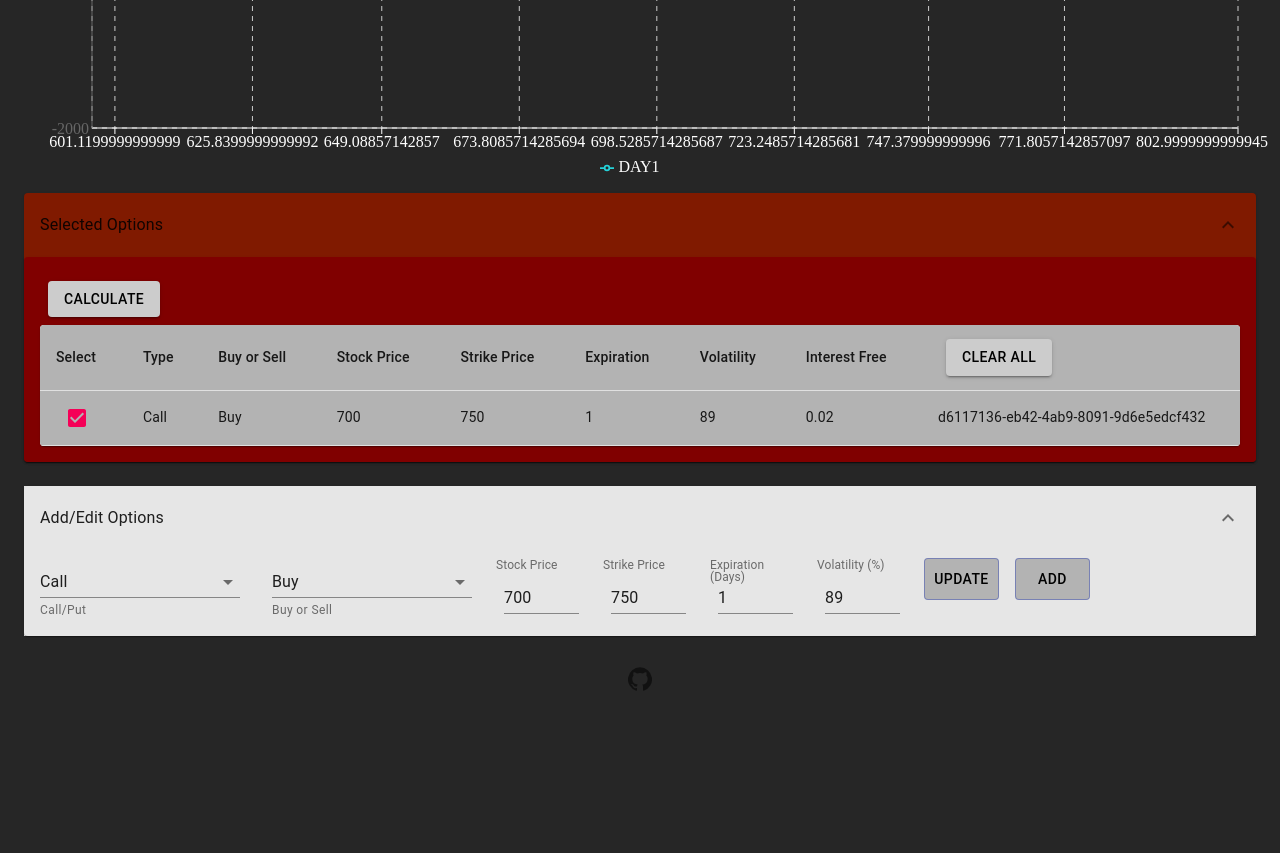
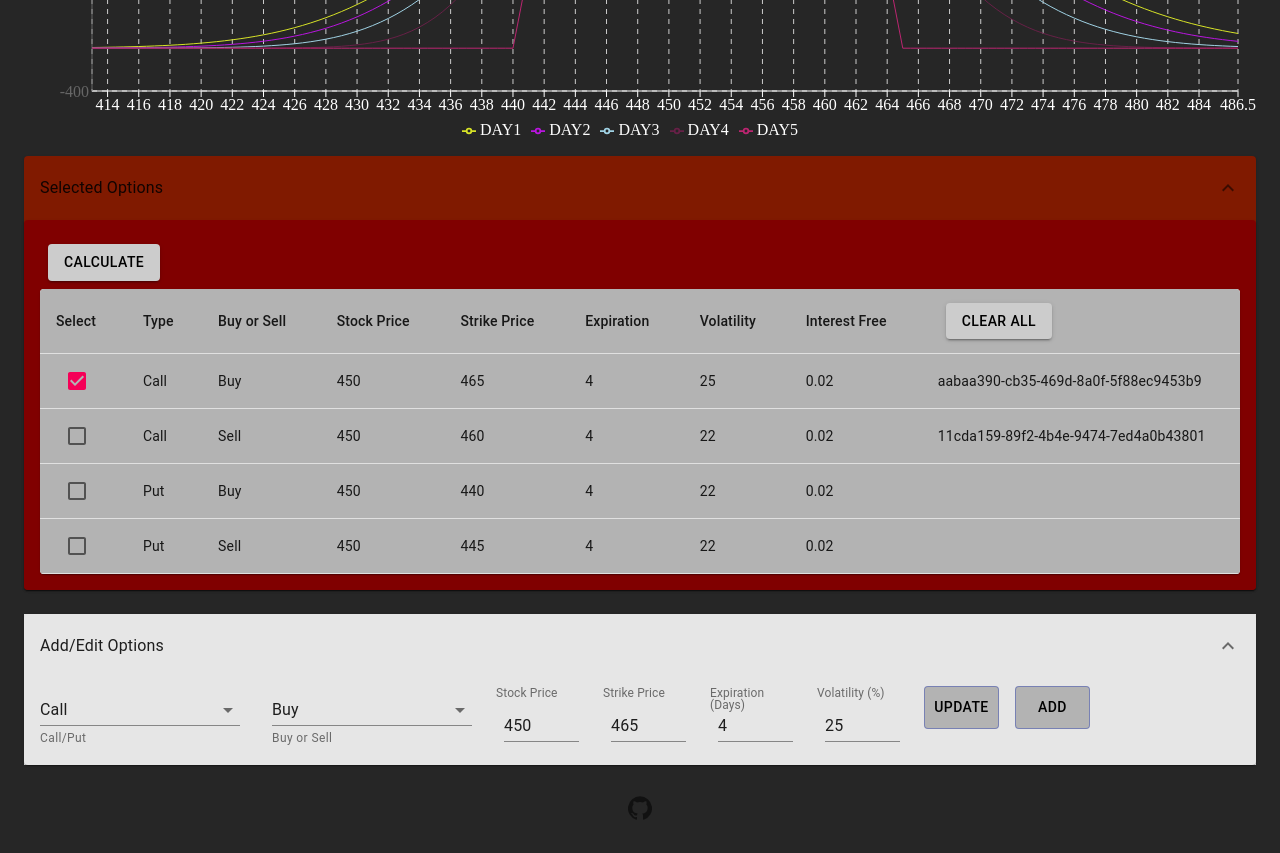
Before and after one commit to Joas3068/OptionsProfitCalculator, a React (Create React App) app: page / in a window 1280 px wide. Shown: the part 560-1413 px from the top of the page. Before the commit the page ends 1284 px from the top, so only its background shows below. Built offline with nearby package versions, Linux system fonts and the light colour scheme.

Commit message:
Small changes to graph, and datapoint

```diff
--- a/src/Chart.js
+++ b/src/Chart.js
@@ -59,6 +59,7 @@ export default class Chart extends React.Component {
     var xAxis = [];
     var formatedData = [];
     var getBreakEven = [];
+    var xMin=0,xMax=0;
     if(this.props.formattedData.length === 0)
     {
       var result = this.props.checksList.find((obj) => {
@@ -78,9 +79,11 @@ export default class Chart extends React.Component {
     }
     else{
       formatedData = this.props.formattedData
-      for (let i = 0; i < formatedData.length; i++) {
-        xAxis.push(formatedData[i].x);
-      }
+      xMin = formatedData[0].x;
+      xMax = formatedData[formatedData.length-1].x;
+      // for (let i = 0; i < formatedData.length; i++) {
+      //   xAxis.push(formatedData[i].x);
+      // }
     }
     // var result = this.props.checksList.find((obj) => {
     //   return obj.GUID === this.props.currentEditGuid;
@@ -99,9 +102,6 @@ export default class Chart extends React.Component {
     //    formatedData = fMat(result);
     //    getBreakEven = getBreakEvens(formatedData);
     // }
-
-    var a = this.props.checksList;
-
     return (
       <div style={{ width: "100%", height: 700 }}>
         <ResponsiveContainer>
@@ -125,7 +125,7 @@ export default class Chart extends React.Component {
               //tickSize={1}
               // type="number"
 
-              domain={[xAxis]}
+              domain={[{xMin},{xMax}]}
             />
             <YAxis minTickGap={0} tickSize={1} />
             <Legend formatter={this.renderColorfulLegendText} />
@@ -153,7 +153,7 @@ export default class Chart extends React.Component {
                 />
               }
             /> */}
-            {PlotBreakEvens(getBreakEven)}
+            {/* {PlotBreakEvens(getBreakEven)} */}
             <Tooltip
               //viewBox={{ x: 0, y: 0, width: 400, height: 400 }}
               position={{ x: 400, y: 0 }}
--- a/src/pages/ParentComp.js
+++ b/src/pages/ParentComp.js
@@ -106,11 +106,62 @@ const mainObj = [
   {
     type: "call",
     buySell: "buy",
-    stockPrice: 700,
-    strikePrice: 750,
-    expiration: 1,
+    stockPrice: 450,
+    strikePrice: 465,
+    expiration: 4,
     interestFree: 0.02,
-    volatility: 89,
+    volatility: 25,
+    greeks: [
+      { volatility: "55%", delta: ".5", amount: 3 },
+      { volatility: "59%", delta: ".2", amount: 1 },
+    ],
+    GUID: "",
+    isEditing: false,
+    priceArray: TempPrice,
+    breakEvens:[],
+  },
+  {
+    type: "call",
+    buySell: "sell",
+    stockPrice: 450,
+    strikePrice: 460,
+    expiration: 4,
+    interestFree: 0.02,
+    volatility: 22,
+    greeks: [
+      { volatility: "55%", delta: ".5", amount: 3 },
+      { volatility: "59%", delta: ".2", amount: 1 },
+    ],
+    GUID: "",
+    isEditing: false,
+    priceArray: TempPrice,
+    breakEvens:[],
+  },
+  {
+    type: "put",
+    buySell: "buy",
+    stockPrice: 450,
+    strikePrice: 440,
+    expiration: 4,
+    interestFree: 0.02,
+    volatility: 22,
+    greeks: [
+      { volatility: "55%", delta: ".5", amount: 3 },
+      { volatility: "59%", delta: ".2", amount: 1 },
+    ],
+    GUID: "",
+    isEditing: false,
+    priceArray: TempPrice,
+    breakEvens:[],
+  },
+   {
+    type: "put",
+    buySell: "sell",
+    stockPrice: 450,
+    strikePrice: 445,
+    expiration: 4,
+    interestFree: 0.02,
+    volatility: 22,
     greeks: [
       { volatility: "55%", delta: ".5", amount: 3 },
       { volatility: "59%", delta: ".2", amount: 1 },
@@ -126,6 +177,7 @@ export class ParentComp extends React.Component {
   constructor(props) {
     super(props);
     mainObj[0].GUID = this.uuidv4(); //create first entry with new GUID
+    mainObj[1].GUID = this.uuidv4();
     this.state = {
       checksList: mainObj, //current options
       currentEditGuid: mainObj[0].GUID, //GUID to access checksList
@@ -272,6 +324,7 @@ export class ParentComp extends React.Component {
         checksList: newState,
       });
     }
+    this.calcData()
   }
 
   getGuid(e, row) {
@@ -296,10 +349,10 @@ export class ParentComp extends React.Component {
   render() {
     const { classes } = this.props;
 
-    var a = this.state.checksList[0].priceArray;
+    //var a = this.state.checksList[0].priceArray;
     return (
       <div className={classes.root}>
-      <Button onClick={this.calcData}>asdfasdfcv</Button>
+      {/* <Button onClick={this.calcData}>asdfasdfcv</Button> */}
         <Grid container spacing={3}>
           <Grid container>
             <Chart
--- a/src/utils/Bscholes.js
+++ b/src/utils/Bscholes.js
@@ -89,13 +89,14 @@ export function CalcBScholes(checksList) {
           var sign = checksList[i].buySell === "sell" ? -1 : 1;
           if (entryAtStockPrice["DAY" + (j + 1)] === undefined)
             entryAtStockPrice["DAY" + (j + 1)] = 0;
-          var tempEnt = entryAtStockPrice["DAY"+(j+1)];
+          if (isNaN(BS)) BS = 0;
+          var tempEnt = entryAtStockPrice["DAY" + (j + 1)];
           entryAtStockPrice["DAY" + (j + 1)] =
-           ((sign * BS) - (checksList[i].optionPriceAtPurchase)) + (tempEnt);
-            // sign *
-            // (BS +
-            //   checksList[i].optionPriceAtPurchase +
-            //   entryAtStockPrice["DAY" + (j + 1)]);
+            sign * BS - checksList[i].optionPriceAtPurchase + tempEnt;
+          // sign *
+          // (BS +
+          //   checksList[i].optionPriceAtPurchase +
+          //   entryAtStockPrice["DAY" + (j + 1)]);
         }
       }
       finalCalcs.push(entryAtStockPrice);
```
